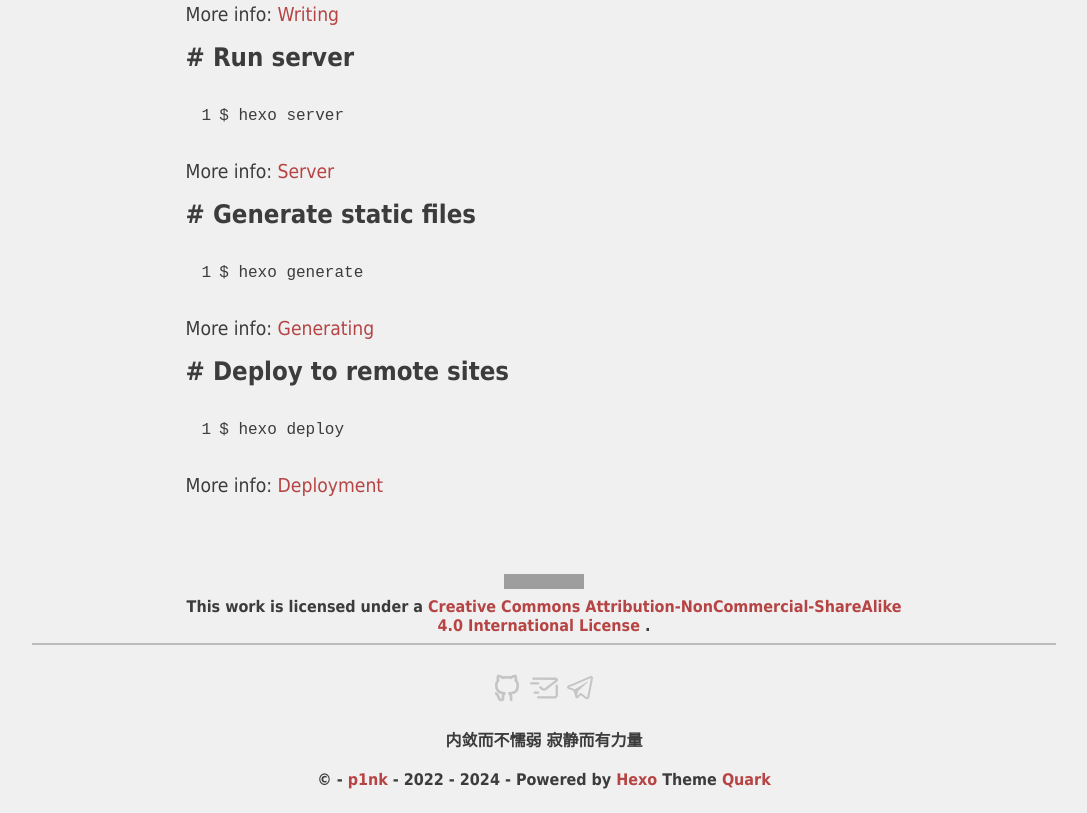
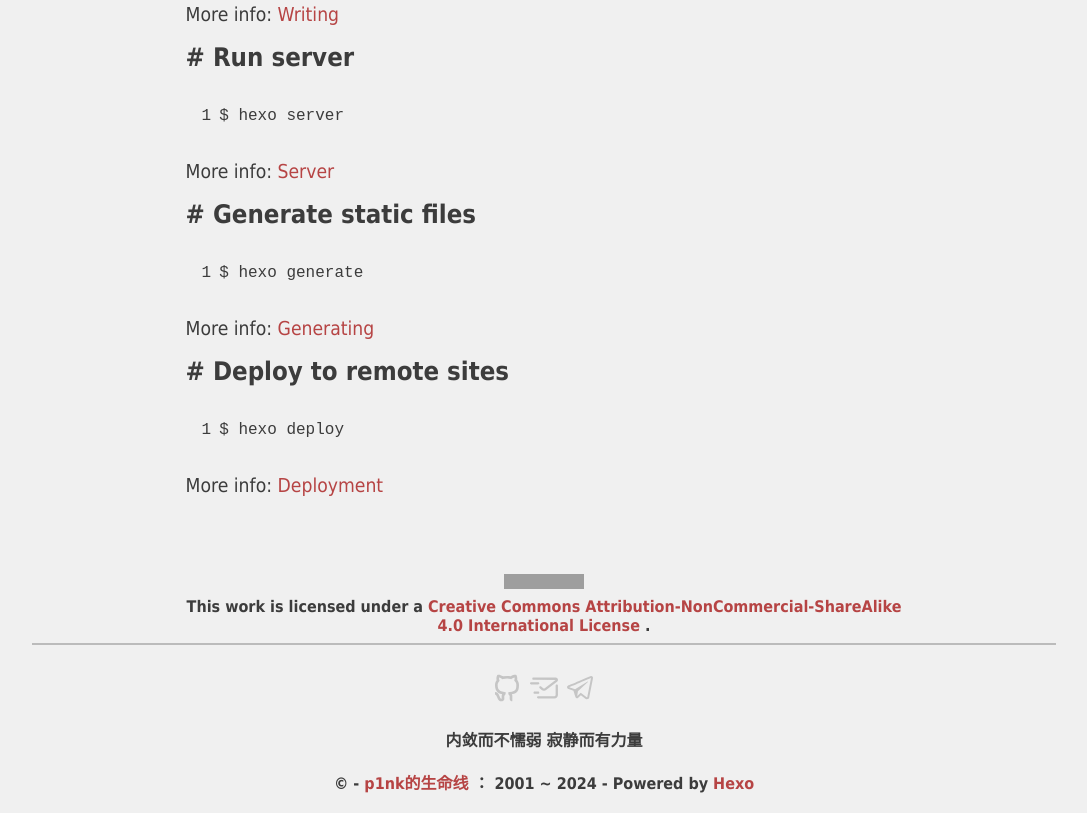
Before and after one commit to p1xnk/p1xnk.github.io, a plain HTML site: page 2024/03/31/hello-world/index.html in a window 1280 px wide. Shown: the part 848-1661 px from the top of the page, without its empty margins (96-1183 px from the left). Drawn offline with Linux system fonts and the light colour scheme; grey boxes are pictures that could not be loaded.

Commit message:
Site updated: 2024-04-03 08:55:44

```diff
--- a/2024/03/31/hello-world/index.html
+++ b/2024/03/31/hello-world/index.html
@@ -155,7 +155,7 @@
   <p id="hitokoto">内敛而不懦弱 寂静而有力量</p>
   <br>
   <p class="center font">
-    &copy; - <a href="http://p1xnk.github.io">p1nk</a> -  2022 -  2024 - Powered by <a target="_blank" rel="noopener" href="https://hexo.io/">Hexo</a>  Theme <a target="_blank" rel="noopener" href="https://github.com/pcrab/hexo-theme-quark">Quark</a>
+    &copy; - <a href="http://p1xnk.github.io">p1nk的生命线</a> ：  2001 ~  2024 - Powered by <a target="_blank" rel="noopener" href="https://hexo.io/">Hexo</a>
   </p>
 
   <br />
```
Also changed, not shown: archives/2024/03/index.html (+1 -1 lines), archives/2024/index.html (+1 -1 lines), archives/index.html (+1 -1 lines), index.html (+1 -1 lines).
